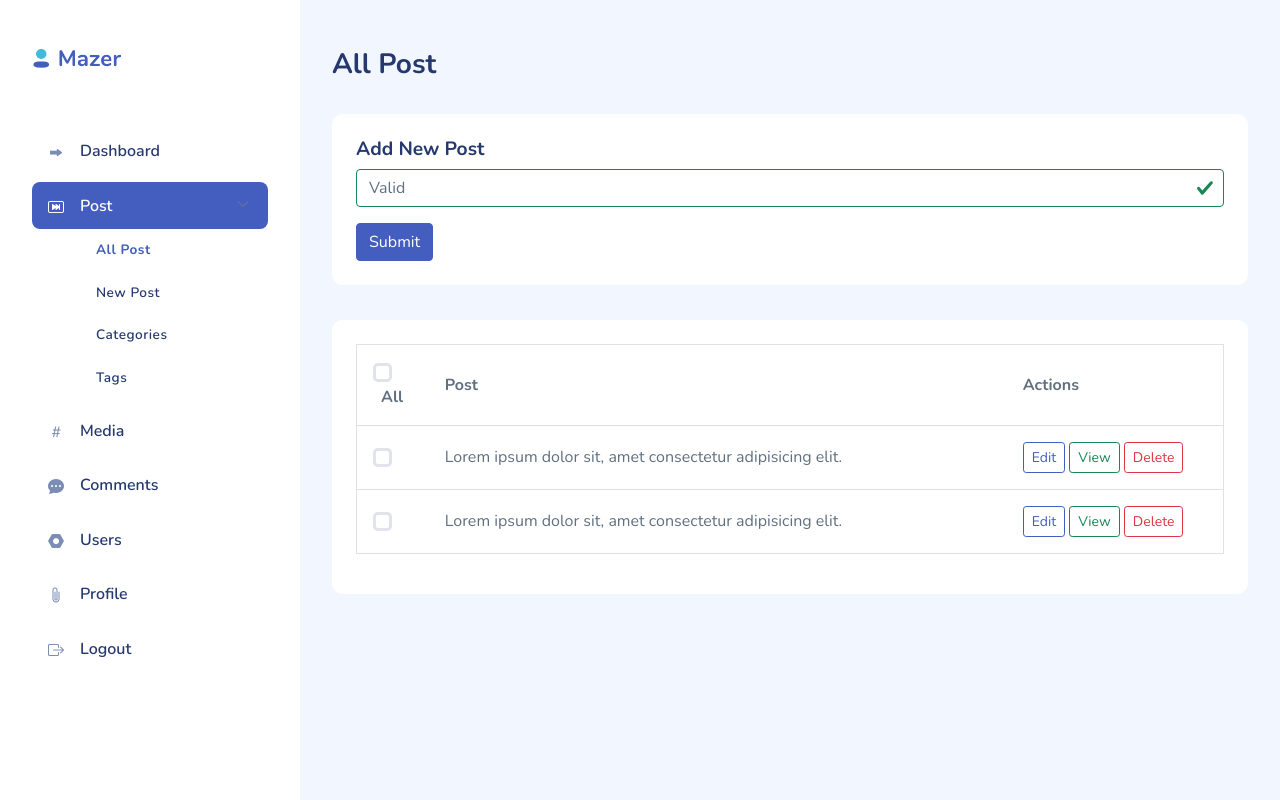
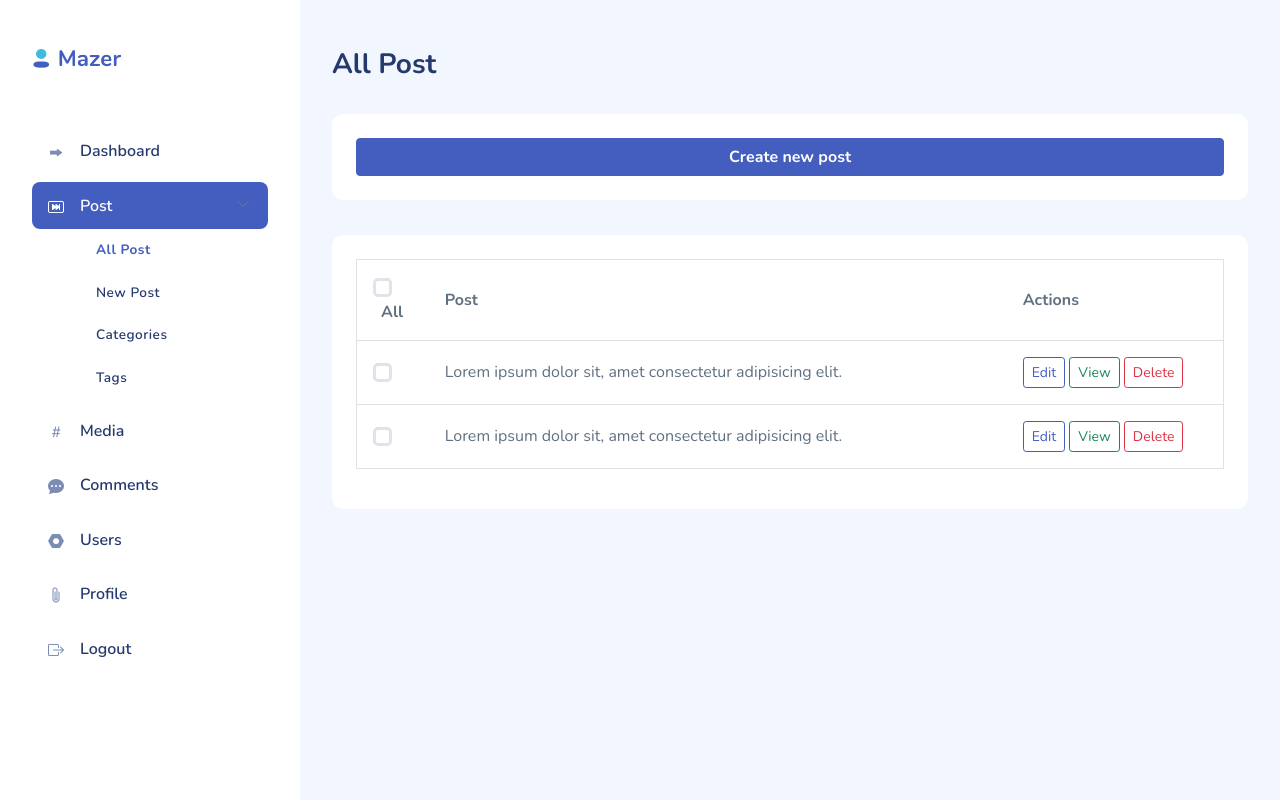
Before and after one commit to rejoan121615/travel-website-team_dot, a PHP site: page /template/admin/all-post.php in a window 1280 px wide. Run offline with PHP 8.4, Linux system fonts and the light colour scheme; some libraries are stand-ins or nearby versions.

Commit message:
create new post button created

```diff
--- a/template/admin/all-post.php
+++ b/template/admin/all-post.php
@@ -39,17 +39,7 @@
       <div class="card">
         <div class="card-content">
           <div class="card-body">
-                <h4 class="card-title">Add New Post</h4>
-
-                <div class="row">
-                  <div class="col-12"> <input type="text" class="form-control is-valid" id="valid-state"
-                      placeholder="Valid" value="Valid" required>
-                    <div class="valid-feedback">
-                      <i class="bx bx-radio-circle"></i>
-                    </div>
-                    <div class=" mt-3"><input class="btn btn-primary" type="submit" value="Submit"></div>
-                  </div>
-                </div>
+            <a href="new-post.php" class=" d-block btn btn-primary fw-bold">Create new post</a>
           </div>
         </div>
       </div>
```
Lines whose indentation alone changed are shown as unchanged.
